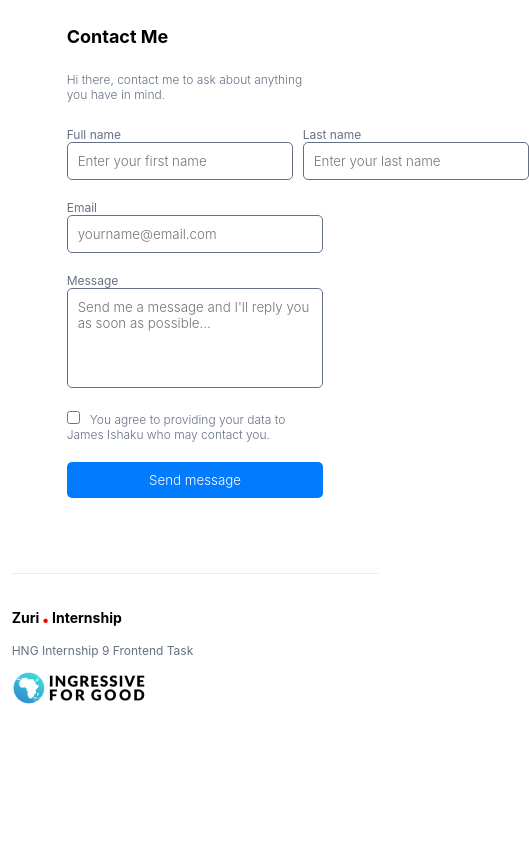
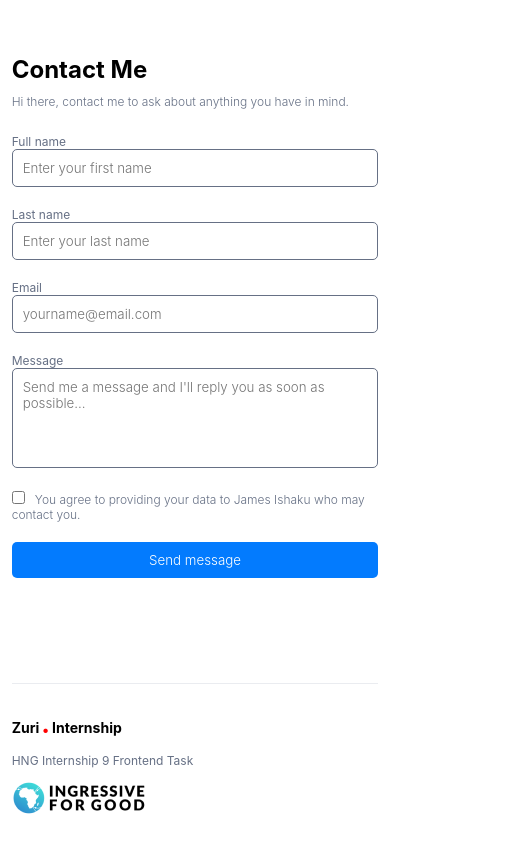
Before and after one commit to Jamesishaku/HNGi-stage1, a React (Create React App) app: page /contact in a window 390 px wide. Shown: the whole page, 529 px wide, since content can reach past the window. Built offline with nearby package versions, Linux system fonts and the light colour scheme.

Commit message:
style: added mobile responsiveness

```diff
--- a/src/App.css
+++ b/src/App.css
@@ -169,4 +169,21 @@ footer .red{
     gap: 14px;
     margin-top: 50px;
   }
+
+  /* CONTACT PAGE */
+  .contact_page{
+    padding: 15% 0;
+  }
+
+  .contact_page p{
+    margin-top: 0;
+  }
+
+  .contact_page .multiple{
+    flex-direction: column;
+  }
+
+  .contact_page .multiple{
+    row-gap: 20px;
+  }
 }
--- a/src/components/Contact.js
+++ b/src/components/Contact.js
@@ -1,7 +1,7 @@
 export default function Contact() {
     return (
         <main className="contact_page">
-            <h2>Contact Me</h2>
+            <h1>Contact Me</h1>
             <p>Hi there, contact me to ask about anything you have in mind.</p>
             <form>
                 <div className="form-group multiple">
```
